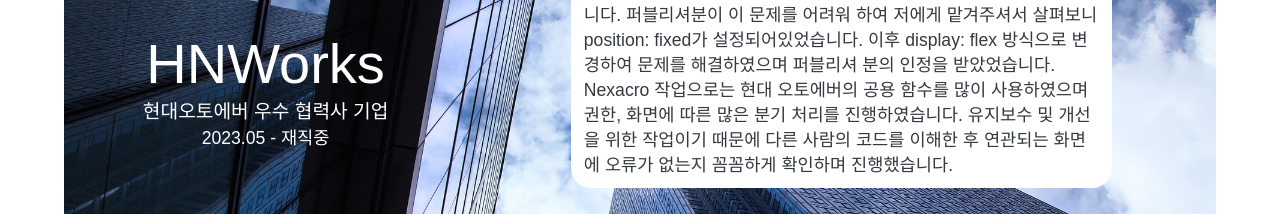
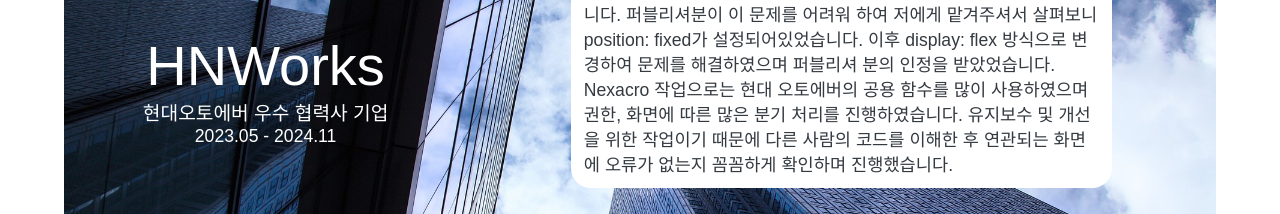
Before and after one commit to codemodel6/Portfolio, a Vue app: page /home in a window 1280 px wide. Shown: the part 1620-1834 px from the top of the page. Built offline with nearby package versions, Linux system fonts and the light colour scheme; a web font is replaced by a local one.

Commit message:
feat: 퇴사 날짜 기입

```diff
--- a/src/components/homePage/homeCareer/HomeCareer.vue
+++ b/src/components/homePage/homeCareer/HomeCareer.vue
@@ -10,7 +10,7 @@
       <div class="company-wrapper">
         <span class="company-title">HNWorks</span>
         <span class="company-contents">현대오토에버 우수 협력사 기업</span>
-        <span class="company-day">2023.05 - 재직중</span>
+        <span class="company-day">2023.05 - 2024.11</span>
       </div>
       <div class="career-wrapper">
         <CareerList />
```
